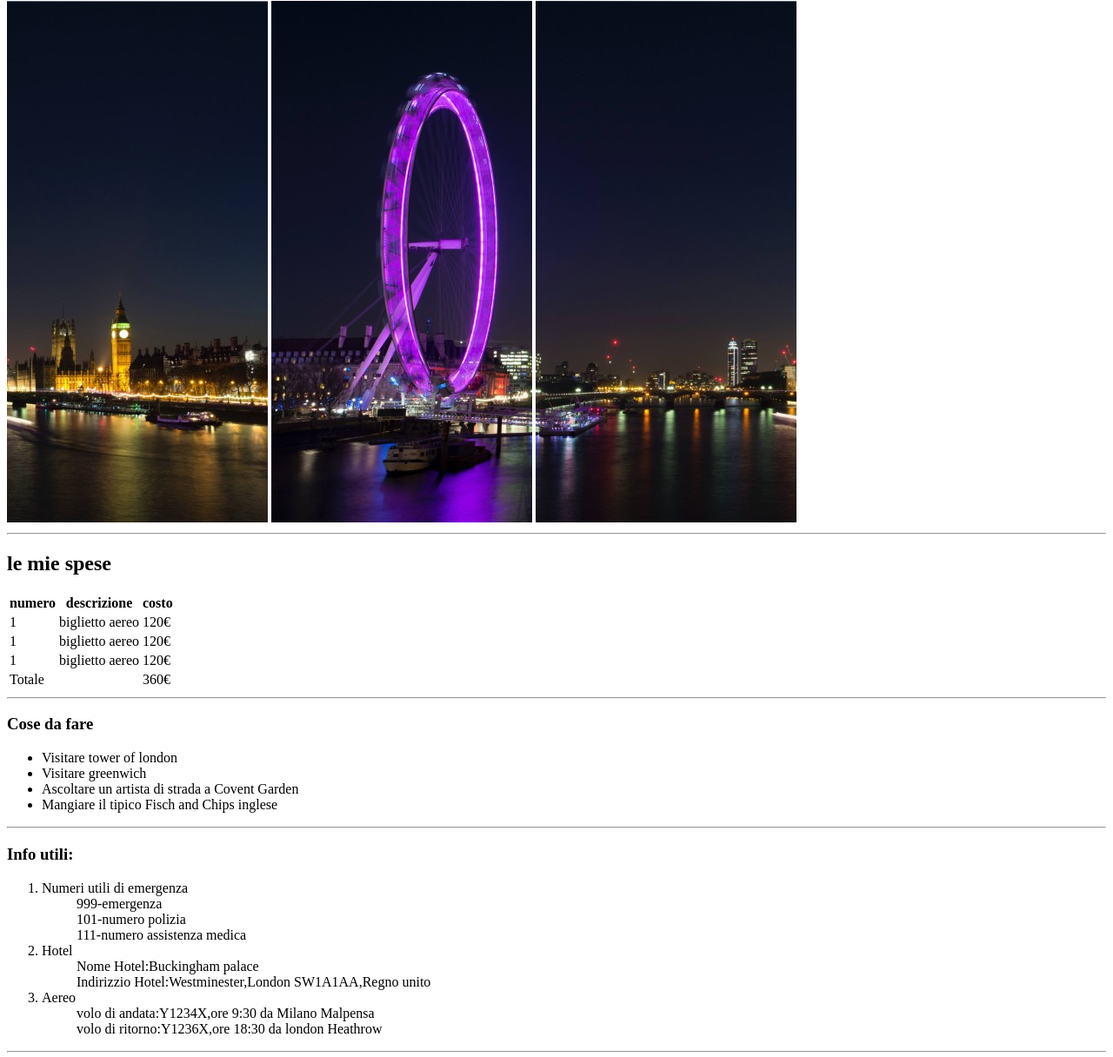
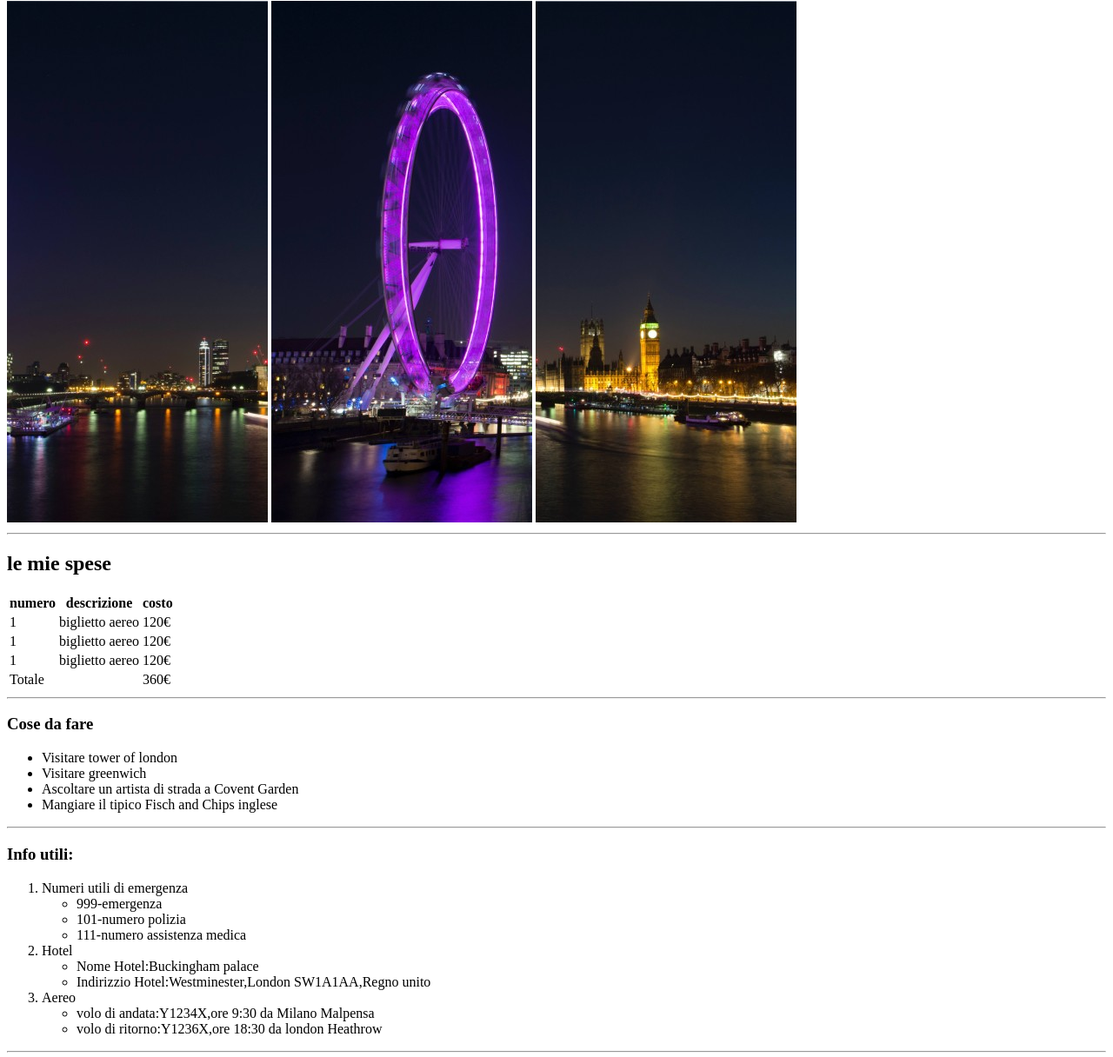
Before and after one commit to CHEDLIAHMED/html-london-trip, a plain HTML site: page index.html in a window 1280 px wide. Shown: the part 79-1295 px from the top of the page at 87% size. Drawn offline with Linux system fonts and the light colour scheme; grey boxes are pictures that could not be loaded.

Commit message:
fix list item

```diff
--- a/index.html
+++ b/index.html
@@ -9,9 +9,9 @@
     <header>
         <!--creazione header-->
     <h1>il mio viaggio a londra</h1>
-    <img src="london1.jpg" alt="london1">
-    <img src="london2.jpg" alt="london2">
-    <img src="lodon3.jpg" alt="london3">
+    <img src="./img/lodon3.jpg" alt="london1">
+    <img src="./img/london2.jpg" alt="london2">
+    <img src="./img/london1.jpg" alt="london3">
     <hr>
     </header>
     <!--creazione main-->
@@ -59,18 +59,24 @@
         <ol>
             <li>Numeri utili di emergenza
 
-              <ul>999-emergenza</ul>
-                <ul>101-numero polizia</ul>
-                <ul>111-numero assistenza medica</ul>
+              <ul>
+                <li>999-emergenza</li>
+                <li>101-numero polizia</li>
+                <li>111-numero assistenza medica</li>
+                </ul>
             </li>
             <li>Hotel
-                <ul>Nome Hotel:Buckingham palace</ul>
-                <ul>Indirizzio Hotel:Westminester,London SW1A1AA,Regno unito</ul>
+                <ul>
+                    <li>Nome Hotel:Buckingham palace</li>
+                <li>Indirizzio Hotel:Westminester,London SW1A1AA,Regno unito</li>
+                </ul>
             </li>
 
             <li>Aereo
-                <ul>volo di andata:Y1234X,ore 9:30 da Milano Malpensa</ul>
-                <ul>volo di ritorno:Y1236X,ore 18:30 da london Heathrow</ul>
+                <ul>
+                    <li>volo di andata:Y1234X,ore 9:30 da Milano Malpensa</li>
+                <li>volo di ritorno:Y1236X,ore 18:30 da london Heathrow</li>
+                </ul>
                 </li>
 
             </ol>
```
Also changed, not shown: img/lodon3.jpg (renamed from lodon3.jpg), img/london1.jpg (renamed from london1.jpg), img/london2.jpg (renamed from london2.jpg).
